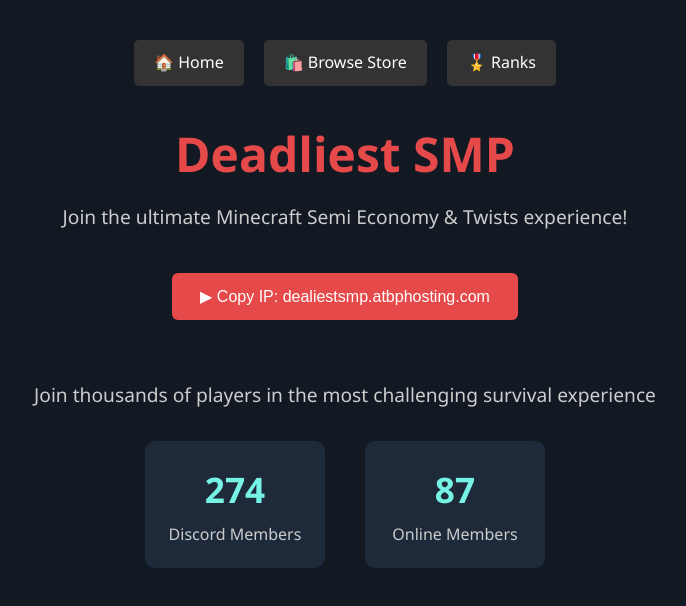
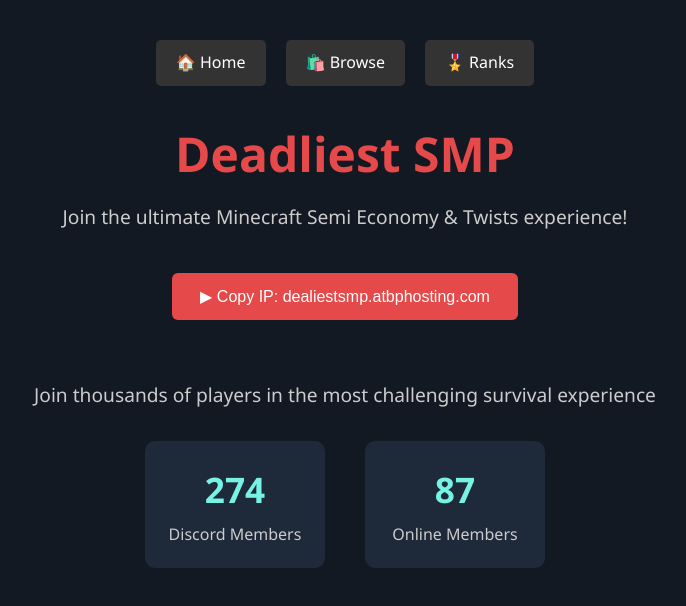
Before and after one commit to SandeeGamez/DeadliestSMP, a plain HTML site: page index.html in a window 1280 px wide. Shown: the whole page, without its empty margins (295-981 px from the left). Drawn offline with Linux system fonts and the light colour scheme.

Commit message:
Update index.html

```diff
--- a/index.html
+++ b/index.html
@@ -114,7 +114,7 @@
   <div class="container">
     <div class="nav">
       <a href="index.html">🏠 Home</a>
-      <a href="#" class="btn-dark">🛍️ Browse Store</a>
+      <a href="browse.html" class="btn-dark">🛍️ Browse</a>
       <a href="ranks.html">🎖️ Ranks</a>
     </div>
 
```
